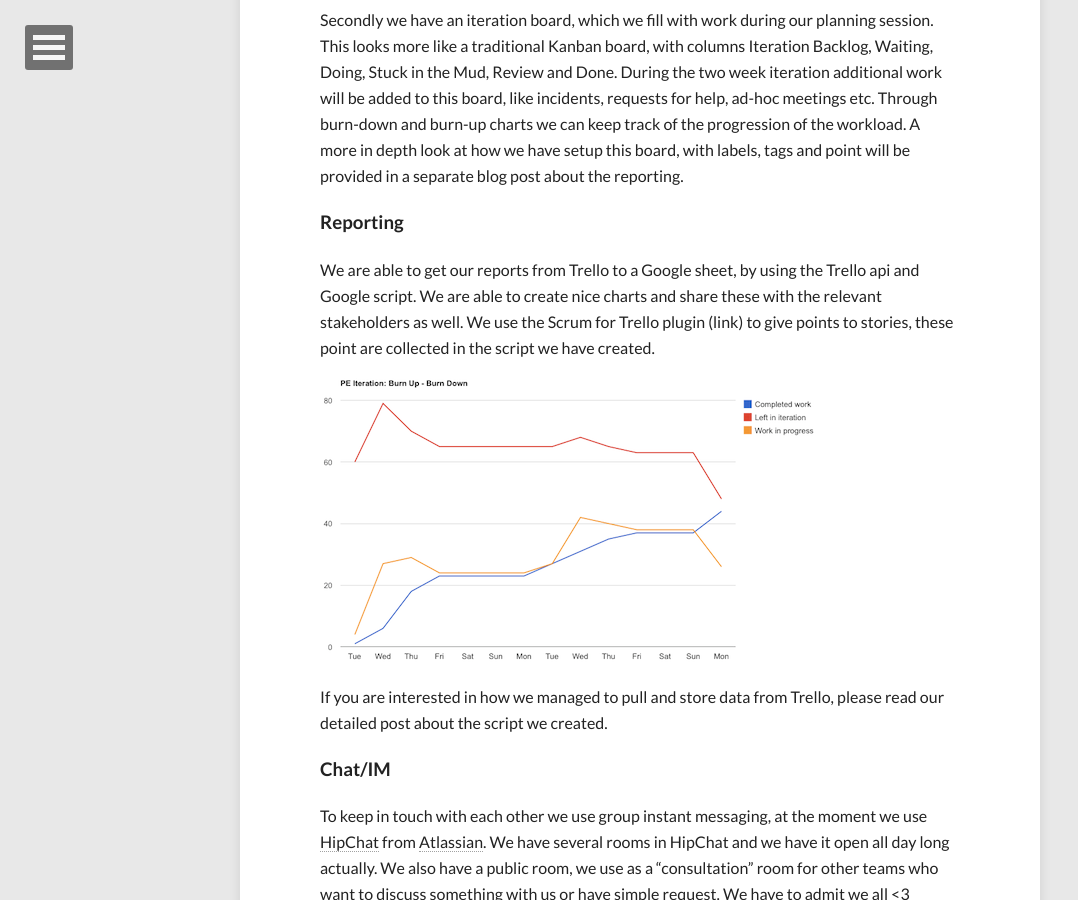
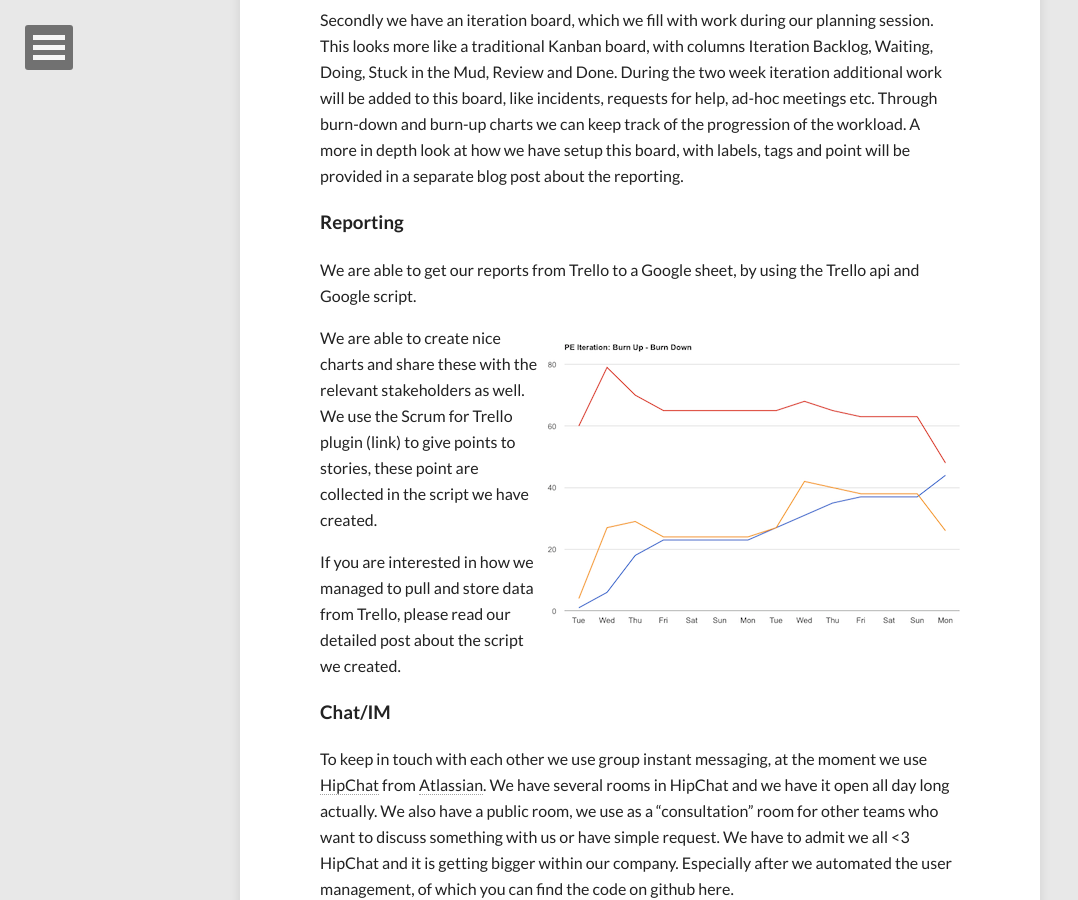
Before and after one commit to keymon/springerpe.github.io, a Jekyll site: the page built from _posts/2014-05-10-how-we-work.md, in a window 1280 px wide and 900 px high, scrolled down 1901 px. Shown: the whole window, without its empty margins (0-1078 px from the left). Built offline with Jekyll 4.4.1, drawn with Linux system fonts in a browser that asks for light colours; nearby versions of some CDN libraries.

Commit message:
edited burn chart image

```diff
--- a/_posts/2014-05-10-how-we-work.md
+++ b/_posts/2014-05-10-how-we-work.md
@@ -46,9 +46,11 @@ A more in depth look at how we have setup this board, with labels, tags and poin
 
 
 ###Reporting
-We are able to get our reports from Trello to a Google sheet, by using the Trello api and Google script. We are able to create nice charts and share these with the relevant stakeholders as well. We use the Scrum for Trello plugin (link) to give points to stories, these point are collected in the script we have created.
+We are able to get our reports from Trello to a Google sheet, by using the Trello api and Google script.
 
-![alt text](/images/burn-chart.png "Emxample Burn-Chart")
+![Burn Chart](/images/burn-chart.png "Emxample Burn-Chart")
+{: .pull-right}
+We are able to create nice charts and share these with the relevant stakeholders as well. We use the Scrum for Trello plugin (link) to give points to stories, these point are collected in the script we have created.
 
 If you are interested in how we managed to pull and store data from Trello, please read our detailed post about the script we created.
 
```
Also changed, not shown: images/burn-chart.png.
